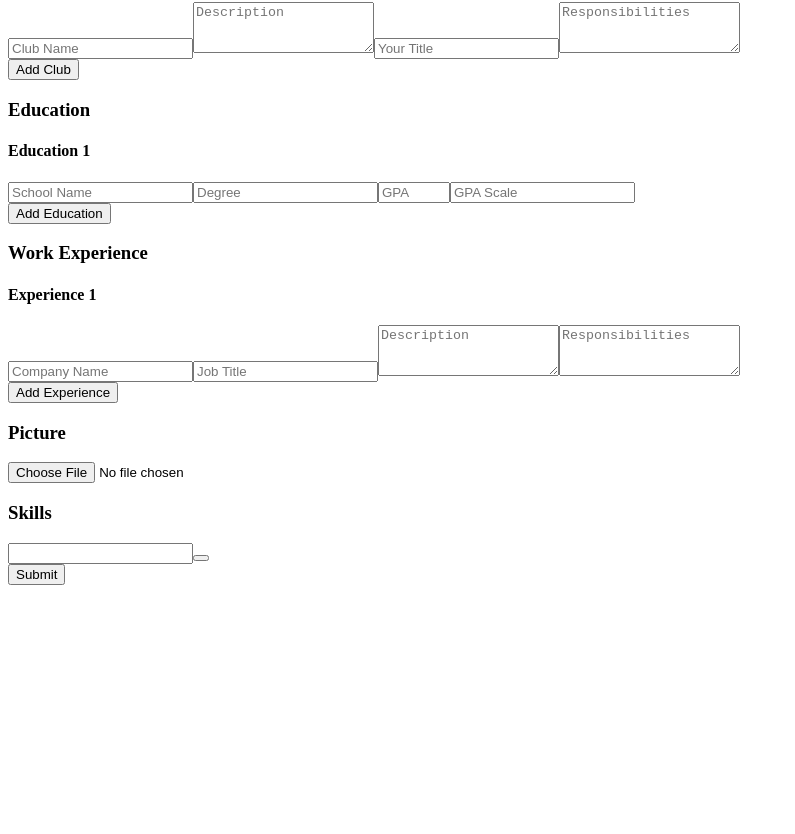
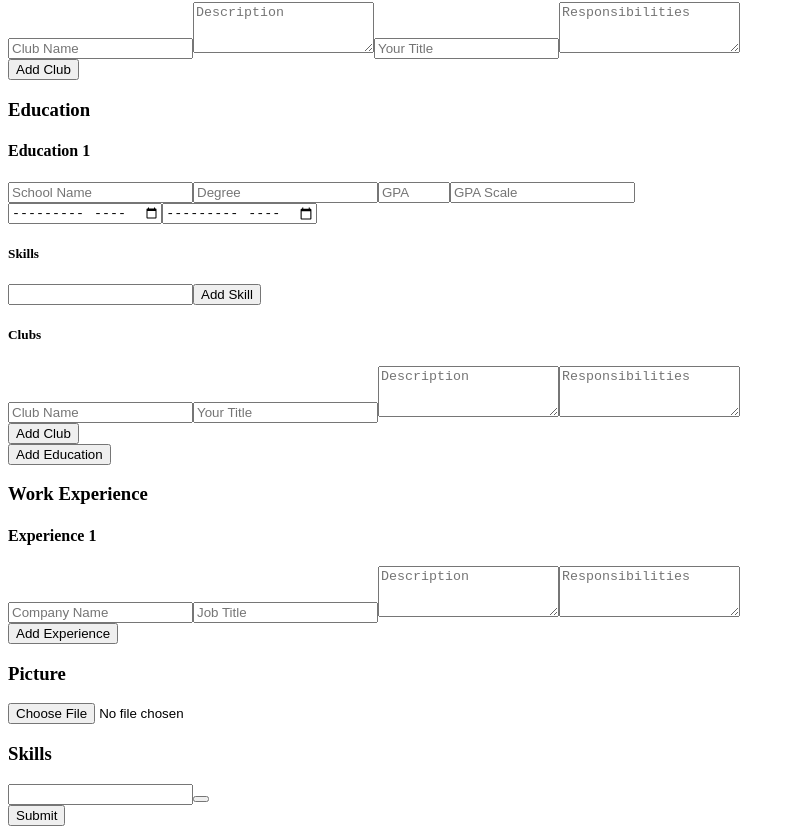
Before and after one commit to IEEE-UCF/Member-Resume-Database, a Next.js app in the folder client/rdi/: page / in a window 1280 px wide. Shown: the part 724-1558 px from the top of the page, without its empty margins (0-795 px from the left). Before the commit the page ends 1317 px from the top, so only its background shows below. Built offline with nearby package versions, Linux system fonts and the light colour scheme.

Commit message:
added remaining fields, need to fix 2 issues in notion

```diff
--- a/client/rdi/src/app/components/Form.tsx
+++ b/client/rdi/src/app/components/Form.tsx
@@ -495,6 +495,145 @@ const Form = () => {
                                     step="0.01"
                                     min="0"
                                 />
+                                <div className="dates">
+                                    <input
+                                        type="month"
+                                        name={`education[${index}].dates.start`}
+                                        placeholder="Start Date"
+                                        value={education.dates.start}
+                                        onChange={(e) =>
+                                            setFormData((prev) => {
+                                                const result = [...prev.education];
+                                                result[index].dates.start = e.target.value;
+                                                return { ...prev, education: result };
+                                            })
+                                        }
+                                    />
+                                    <input
+                                        type="month"
+                                        name={`education[${index}].dates.end`}
+                                        placeholder="End Date"
+                                        value={education.dates.end}
+                                        onChange={(e) =>
+                                            setFormData((prev) => {
+                                                const result = [...prev.education];
+                                                result[index].dates.end = e.target.value;
+                                                return { ...prev, education: result };
+                                            })
+                                        }
+                                    />
+                                </div>
+                                <div className="education-skills">
+                                    <h5>Skills</h5>
+                                    {education.skills.map((skill, skillIndex) => {
+                                        return (
+                                            <input
+                                                key={`education[${index}].skills[${skillIndex}]`}
+                                                type="text"
+                                                name={`education[${index}].skills[${skillIndex}]`}
+                                                value={skill}
+                                                onChange={(e) =>
+                                                    setFormData((prev) => {
+                                                        const result = [...prev.education];
+                                                        result[index].skills[skillIndex] =
+                                                            e.target.value;
+                                                        return { ...prev, education: result };
+                                                    })
+                                                }
+                                            />
+                                        );
+                                    })}
+                                    <input
+                                        type="button"
+                                        value="Add Skill"
+                                        onClick={(e) =>
+                                            setFormData((prev) => {
+                                                const result = [...prev.education];
+                                                result[index].skills.push("");
+                                                return { ...prev, education: result };
+                                            })
+                                        }
+                                    />
+                                </div>
+                                <div className="education-clubs">
+                                    <h5>Clubs</h5>
+                                    {education.clubs.map((club, clubIndex) => {
+                                        return (
+                                            <div
+                                                key={`education[${index}].clubs[${clubIndex}]`}
+                                                className="club"
+                                            >
+                                                <input
+                                                    type="text"
+                                                    name={`education[${index}].clubs[${clubIndex}].name`}
+                                                    placeholder="Club Name"
+                                                    value={club.name}
+                                                    onChange={(e) =>
+                                                        setFormData((prev) => {
+                                                            const result = [...prev.education];
+                                                            result[index].clubs[clubIndex].name =
+                                                                e.target.value;
+                                                            return { ...prev, education: result };
+                                                        })
+                                                    }
+                                                />
+                                                <input
+                                                    type="text"
+                                                    name={`education[${index}].clubs[${clubIndex}].title`}
+                                                    placeholder="Your Title"
+                                                    value={club.title}
+                                                    onChange={(e) =>
+                                                        setFormData((prev) => {
+                                                            const result = [...prev.education];
+                                                            result[index].clubs[clubIndex].title =
+                                                                e.target.value;
+                                                            return { ...prev, education: result };
+                                                        })
+                                                    }
+                                                />
+                                                <textarea
+                                                    name={`education[${index}].clubs[${clubIndex}].description`}
+                                                    placeholder="Description"
+                                                    value={club.description}
+                                                    onChange={(e) =>
+                                                        setFormData((prev) => {
+                                                            const result = [...prev.education];
+                                                            result[index].clubs[clubIndex].description =
+                                                                e.target.value;
+                                                            return { ...prev, education: result };
+                                                        })
+                                                    }
+                                                    rows={3}
+                                                />
+                                                <textarea
+                                                    name={`education[${index}].clubs[${clubIndex}].responsibilities`}
+                                                    placeholder="Responsibilities"
+                                                    value={club.responsibilities}
+                                                    onChange={(e) =>
+                                                        setFormData((prev) => {
+                                                            const result = [...prev.education];
+                                                            result[index].clubs[clubIndex].responsibilities =
+                                                                e.target.value;
+                                                            return { ...prev, education: result };
+                                                        })
+                                                    }
+                                                    rows={3}
+                                                />
+                                            </div>
+                                        );
+                                    })}
+                                    <input
+                                        type="button"
+                                        value="Add Club"
+                                        onClick={(e) =>
+                                            setFormData((prev) => {
+                                                const result = [...prev.education];
+                                                result[index].clubs.push(createEmptyExperience());
+                                                return { ...prev, education: result };
+                                            })
+                                        }
+                                    />
+                                </div>
                             </div>
                         );
                     })}
```
